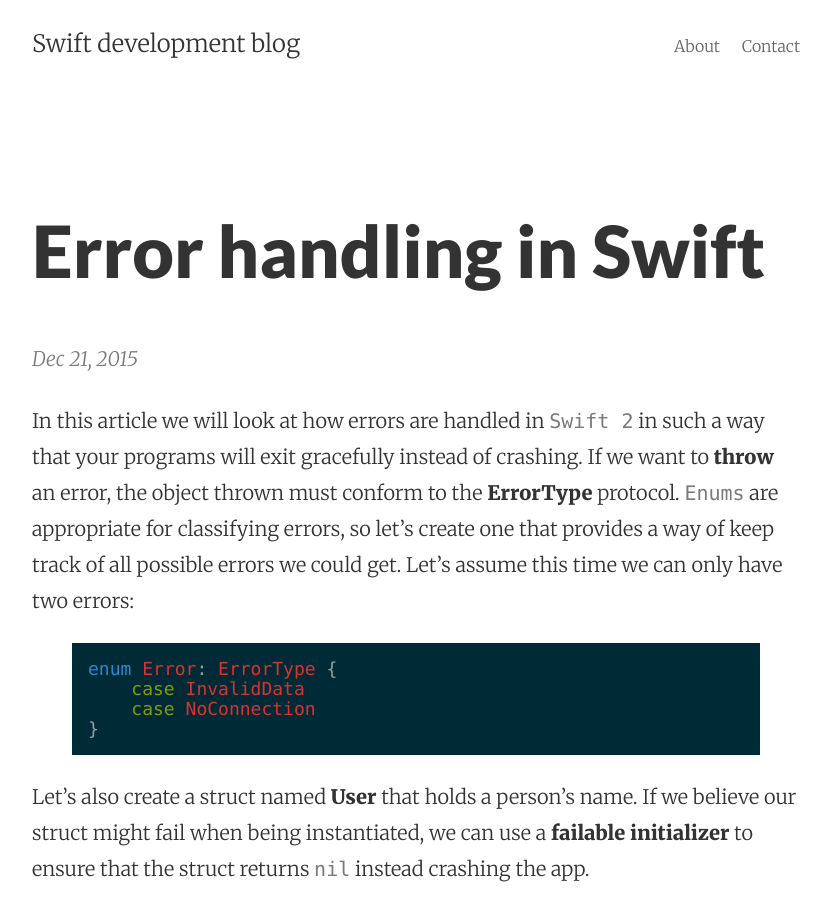
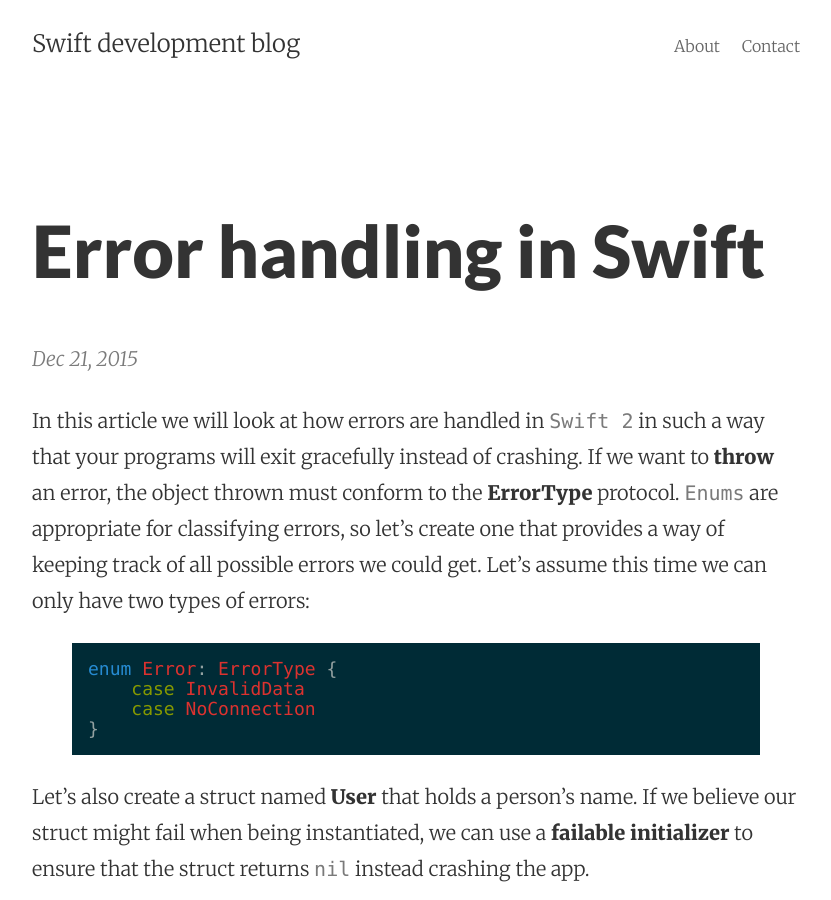
Before and after one commit to mhorga/mhorga.github.io, a Jekyll site: the page built from _posts/2015-12-21-error-handling-in-swift.markdown, in a window 1280 px wide and 900 px high. Shown: the whole window, without its empty margins (224-1055 px from the left). Built offline with Jekyll 4.4.1, drawn with Linux system fonts in a browser that asks for light colours.

Commit message:
Post update: Error handling in Swift

```diff
--- a/_posts/2015-12-21-error-handling-in-swift.markdown
+++ b/_posts/2015-12-21-error-handling-in-swift.markdown
@@ -3,7 +3,7 @@
 title: Error handling in Swift
 layout: post
 ---
-In this article we will look at how errors are handled in `Swift 2` in such a way that your programs will exit gracefully instead of crashing. If we want to __throw__ an error, the object thrown must conform to the __ErrorType__ protocol. `Enums` are appropriate for classifying errors, so let's create one that provides a way of keep track of all possible errors we could get. Let's assume this time we can only have two errors:
+In this article we will look at how errors are handled in `Swift 2` in such a way that your programs will exit gracefully instead of crashing. If we want to __throw__ an error, the object thrown must conform to the __ErrorType__ protocol. `Enums` are appropriate for classifying errors, so let's create one that provides a way of keeping track of all possible errors we could get. Let's assume this time we can only have two types of errors:
 
 {% highlight swift %}
 enum Error: ErrorType {
```
